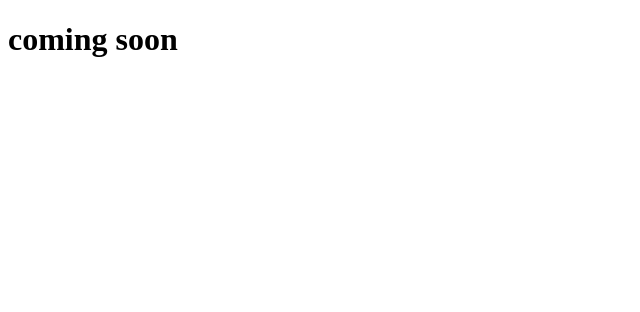
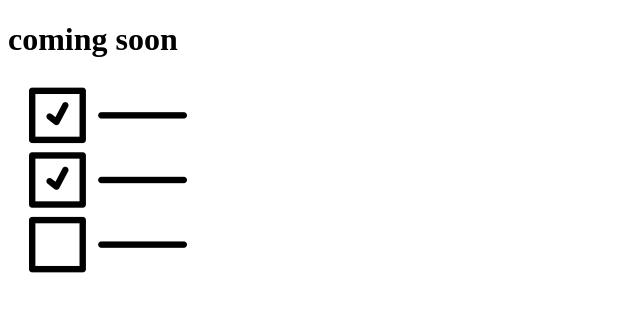
Before and after one commit to danielg1177/Git-101, a plain HTML site: page index.html in a window 1280 px wide. Shown: the whole page, without its empty margins (0-640 px from the left). Drawn offline with Linux system fonts and the light colour scheme.

Commit message:
Added the image

```diff
--- a/index.html
+++ b/index.html
@@ -9,5 +9,6 @@
 </head>
 <body>
     <h1>coming soon</h1>
+    <img src="./1415369-200 copy.png" alt="">
 </body>
 </html>
```
Also changed, not shown: 1415369-200 copy.png (added), 1415369-200-copy.png (added).
